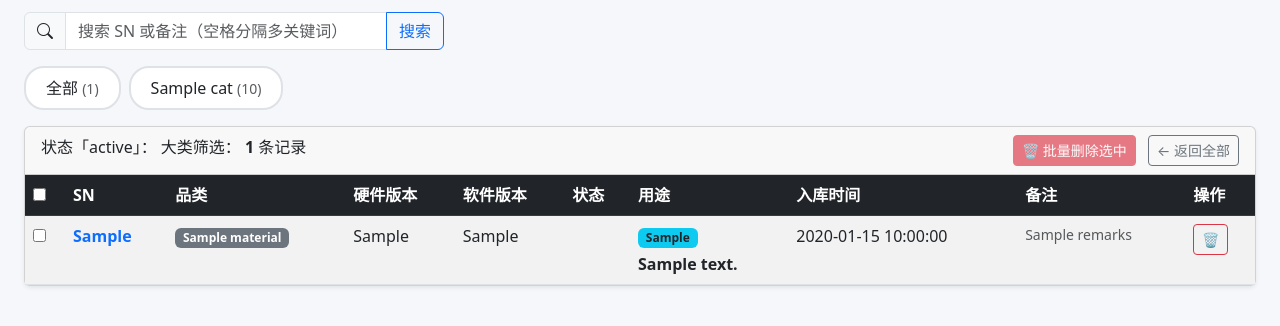
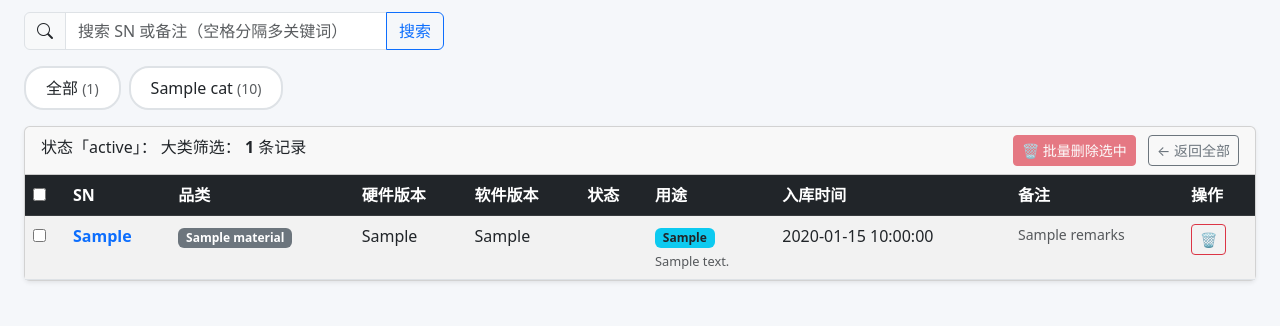
Before and after one commit to DAx-svg/WLGZ, a Flask app: template templates/index.html in a window 1280 px wide. Shown: the part 271-597 px from the top of the page. Run offline with Flask 3, Linux system fonts and the light colour scheme; the template is opened without the code that fills it: most values are stand-ins (such as "Sample title", 1, 10 or a date in 2020).

Commit message:
首页用途说明缩小字号，限制宽度并自动换行

```diff
--- a/templates/index.html
+++ b/templates/index.html
@@ -363,7 +363,7 @@
                                 {% else %}
                                 <span class="text-muted">-</span>
                                 {% endif %}
-                                {% if m.latest_purpose_detail %}<div class="fw-bold text-dark mt-1">{{ m.latest_purpose_detail }}</div>{% endif %}
+                                {% if m.latest_purpose_detail %}<div class="text-muted mt-1" style="font-size:0.8rem;max-width:160px;word-wrap:break-word;">{{ m.latest_purpose_detail }}</div>{% endif %}
                             </td>
                             <td onclick="window.location.href='/detail/{{ m.sn }}'" class="clickable-row">{{ m.inbound_time }}</td>
                             <td onclick="window.location.href='/detail/{{ m.sn }}'" class="clickable-row" style="max-width:180px;"><small class="text-muted text-truncate d-block" title="{{ m.remarks or '' }}">{{ m.remarks or '-' }}</small></td>
```
